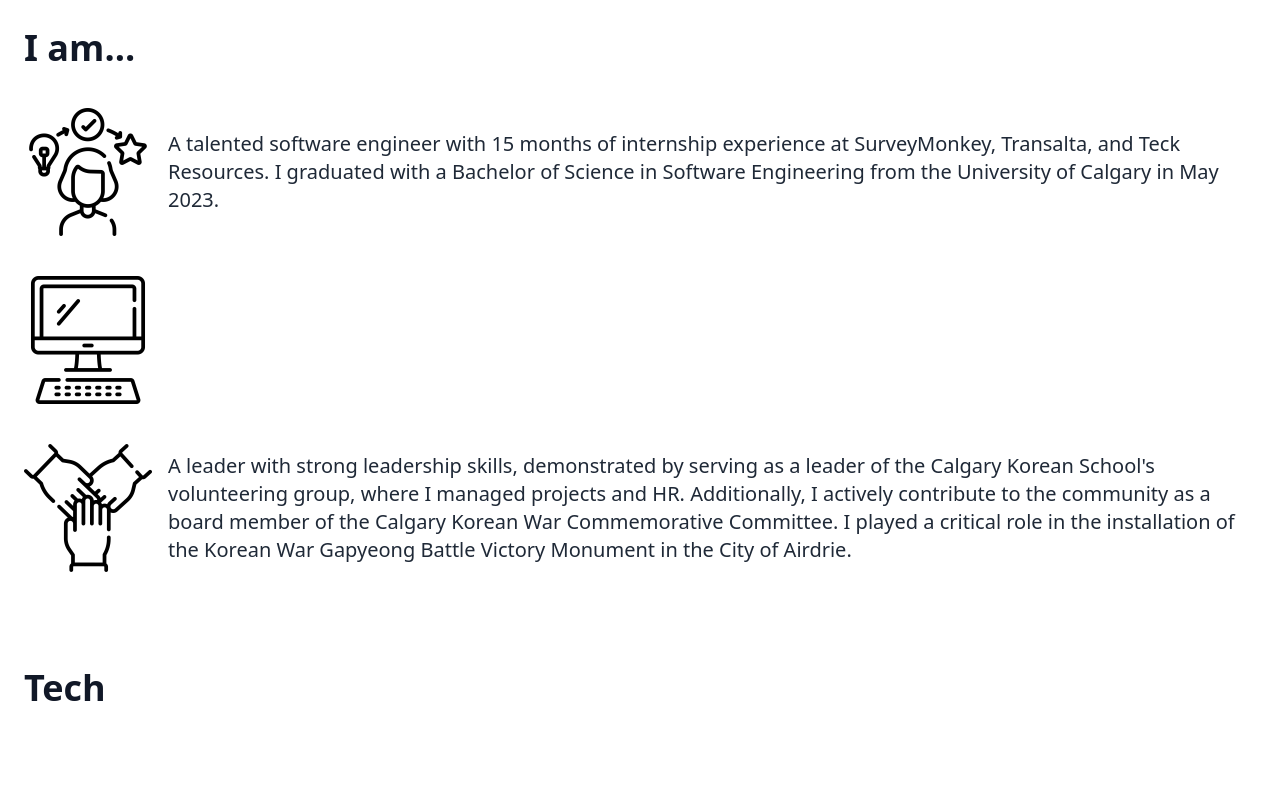
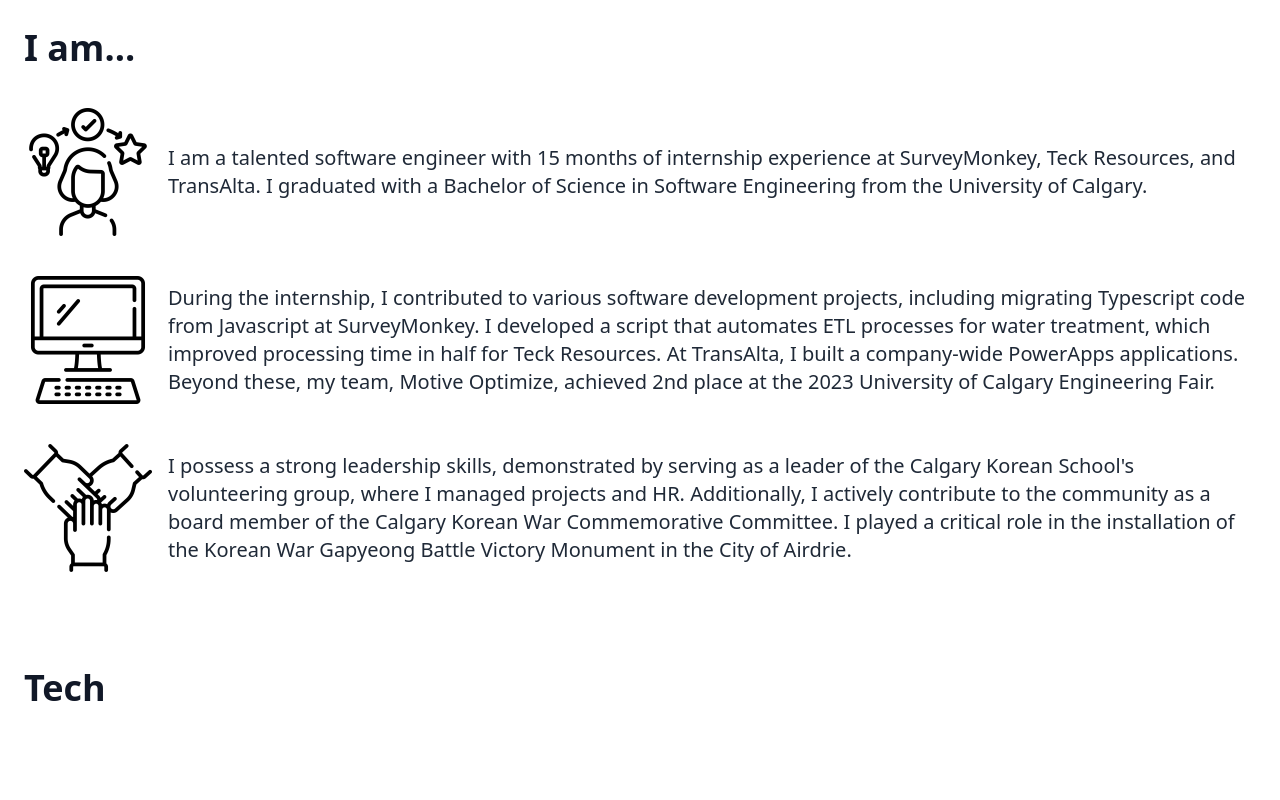
Before and after one commit to minjikim19/minji-website, a Gatsby site: page / in a window 1280 px wide. Shown: the part 820-1620 px from the top of the page. Built offline with nearby package versions, Linux system fonts and the light colour scheme; Gatsby itself is replaced by a stand-in of ours.

Commit message:
Updated about

```diff
--- a/src/components/about.tsx
+++ b/src/components/about.tsx
@@ -7,31 +7,39 @@
   return (
     <div
       className="w-full max-w-screen-xl mx-auto p-6 md:py-12 flex"
-      id="#about"
+      id="about"
     >
       <div className="">
         <h1 className="text-4xl font-extrabold text-gray-900 dark:text-white">
           I am...
         </h1>
         <div className="pt-10 flex flex-row items-center">
-          <img className="h-32 w-auto rounded-lg" src={experience} />
+          <img className="h-32 rounded-lg " src={experience} />
           <p className="pl-4 text-lg font-normal text-gray-800 lg:text-xl">
-            A talented software engineer with 15 months of internship experience
-            at SurveyMonkey, Transalta, and Teck Resources. I graduated with a
-            Bachelor of Science in Software Engineering from the University of
-            Calgary in May 2023.
+            I am a talented software engineer with 15 months of internship
+            experience at SurveyMonkey, Teck Resources, and TransAlta. I
+            graduated with a Bachelor of Science in Software Engineering from
+            the University of Calgary.
           </p>
         </div>
         <div className="pt-10 flex flex-row items-center">
           <img className="h-32 w-auto rounded-lg" src={computer} />
           <p className="pl-4 text-lg font-normal text-gray-800 lg:text-xl">
-
+            During the internship, I contributed to various software development
+            projects, including migrating Typescript code from Javascript at
+            SurveyMonkey. I developed a script that automates ETL processes for
+            water treatment, which improved processing time in half for Teck
+            Resources. At TransAlta, I built a company-wide PowerApps
+            applications.
+            <br />
+            Beyond these, my team, Motive Optimize, achieved 2nd place at the
+            2023 University of Calgary Engineering Fair.
           </p>
         </div>
         <div className="pt-10 flex flex-row items-center">
           <img className="h-32 w-auto rounded-lg" src={team} />
           <p className="pl-4 text-lg font-normal text-gray-800 lg:text-xl">
-            A leader with strong leadership skills, demonstrated by serving as a
+            I possess a strong leadership skills, demonstrated by serving as a
             leader of the Calgary Korean School's volunteering group, where I
             managed projects and HR. Additionally, I actively contribute to the
             community as a board member of the Calgary Korean War Commemorative
--- a/src/components/footer.tsx
+++ b/src/components/footer.tsx
@@ -5,7 +5,7 @@
   return (
     <div>
       <footer className="bg-white rounded-lg shadow dark:bg-gray-900 m-4">
-        <div className="w-full max-w-screen-xl mx-auto p-4 md:py-8">
+        <div className="w-full max-w-screen-xl mx-auto p-4 md:py-4">
           <div className="sm:flex sm:items-center sm:justify-between">
             <a
               href="/"
--- a/src/components/projects.tsx
+++ b/src/components/projects.tsx
@@ -9,7 +9,6 @@
 import Trivialogo from "../assets/trivialogo.png";
 
 const Project = () => {
-
   return (
     <div className="w-full max-w-screen-xl mx-auto p-6 md:py-12" id="projects">
       <div className="">
--- a/tailwind.config.js
+++ b/tailwind.config.js
@@ -16,6 +16,22 @@
         height: "height",
         spacing: "margin, padding",
       },
+      screens: {
+        sm: "640px",
+        // => @media (min-width: 640px) { ... }
+
+        md: "768px",
+        // => @media (min-width: 768px) { ... }
+
+        lg: "1024px",
+        // => @media (min-width: 1024px) { ... }
+
+        xl: "1280px",
+        // => @media (min-width: 1280px) { ... }
+
+        "2xl": "1536px",
+        // => @media (min-width: 1536px) { ... }
+      },
     },
   },
   plugins: [require("flowbite/plugin")],
```
